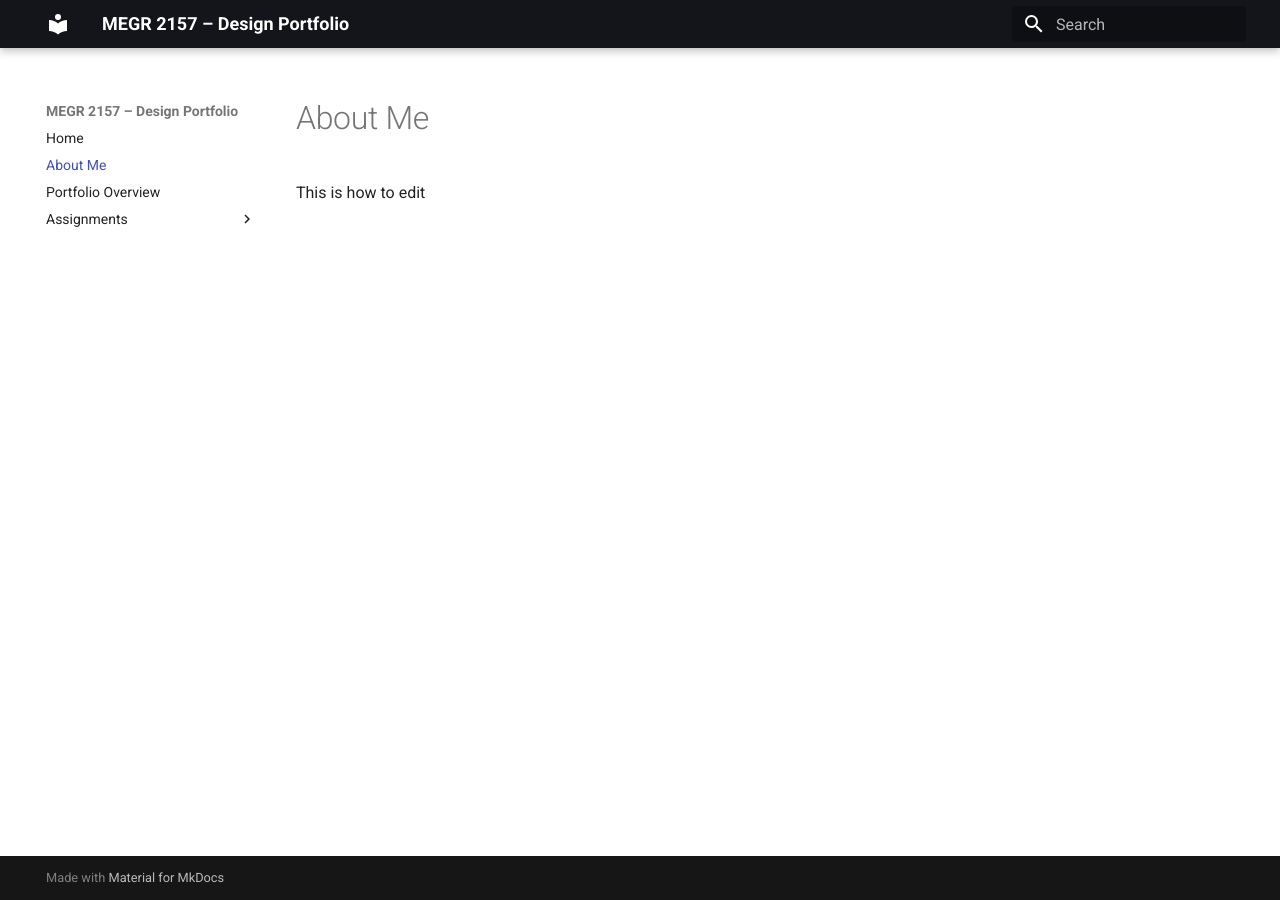
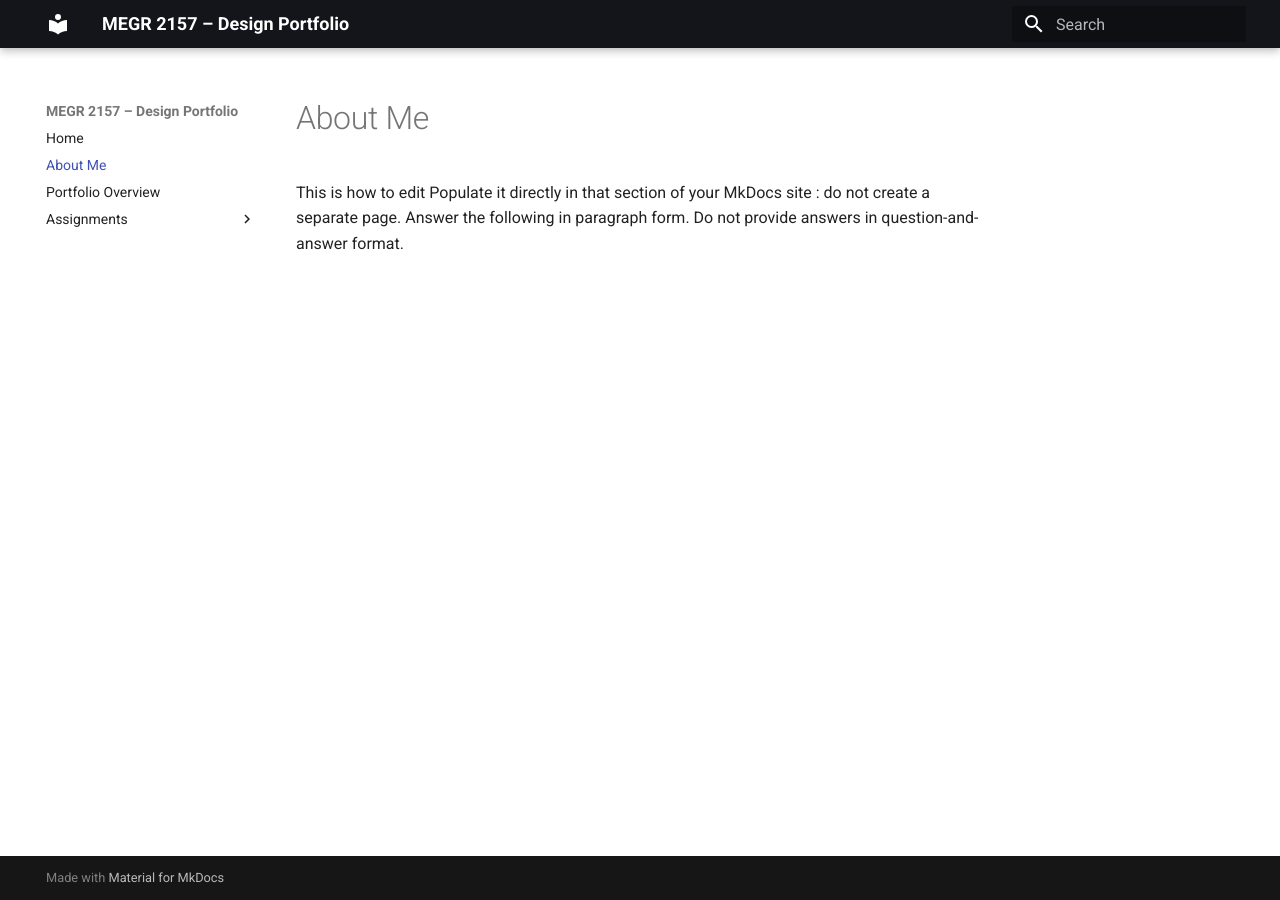
Before and after one commit to mbsibelius/megr2156-portfolio-mbs, an MkDocs documentation site: the page built from docs/aboutme/index.md, in a window 1280 px wide. Built offline with MkDocs 1.6.1 and Material for MkDocs 9.7.7, drawn with Linux system fonts in a browser that asks for light colours.

Commit message:
Update About Me instructions in index.md
Added instructions for editing the About Me section directly in MkDocs.

```diff
--- a/docs/aboutme/index.md
+++ b/docs/aboutme/index.md
@@ -1,2 +1,3 @@
 #About Me
 This is how to edit
+ Populate it directly in that section of your MkDocs site : do not create a separate page. Answer the following in paragraph form. Do not provide answers in question-and-answer format.
```
